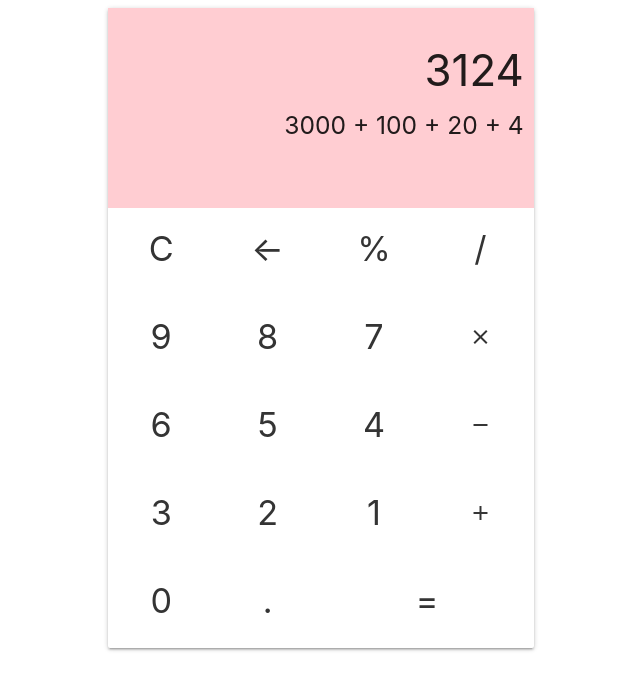
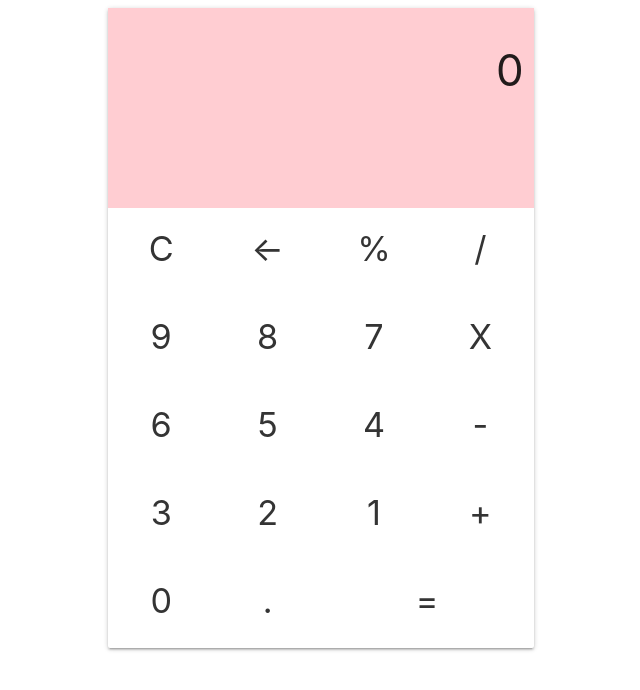
Before and after one commit to stanisworking/react-calculator-app, a React (Create React App) app: page / in a window 1280 px wide. Shown: the top 690 px of the page, without its empty margins (319-959 px from the left). Built offline with nearby package versions, Linux system fonts and the light colour scheme.

Commit message:
Implemented calculator functionality

```diff
--- a/src/components/Button/Button.js
+++ b/src/components/Button/Button.js
@@ -11,6 +11,7 @@ const button = (props) => {
 						margin: '0',
 						padding: '0',
 					}}
+					onClick={props.onButtonPress}
 				>
 					<h4>{props.children}</h4>
 				</div>
@@ -22,6 +23,7 @@ const button = (props) => {
 		<div
 			className='waves-effect btn-flat btn-large'
 			style={{ width: '25%', height: '100%', margin: '0', padding: '0' }}
+			onClick={props.onButtonPress}
 		>
 			<h4>{props.children}</h4>
 		</div>
--- a/src/layout/Calculator/Calculator.js
+++ b/src/layout/Calculator/Calculator.js
@@ -1,20 +1,74 @@
-import React from 'react';
+import React, { Component } from 'react';
 import Screen from './Screen/Screen';
 import Keypad from './Keypad/Keypad';
 
-const calculator = () => {
+const BTN_CLEAR = 'C';
+const BTN_OPERATOR = ['+', '-', 'x', '/', '%'];
+const BTN_EQUAL = '=';
+
+class calculator extends Component {
+	state = {
+		equation: '',
+		result: 0,
+	};
+
+	onButtonPress = (event) => {
+		let equation = this.state.equation;
+		let pressedButton = event.target.innerHTML;
+
+		console.log('pressedButton > ', pressedButton);
+
+		if (pressedButton.toUpperCase() === BTN_CLEAR.toUpperCase()) {
+			return this.clear();
+		} else if (
+			(pressedButton >= '0' && pressedButton <= '9') ||
+			pressedButton === '.'
+		) {
+			equation += pressedButton;
+		} else if (BTN_OPERATOR.indexOf(pressedButton) !== -1) {
+			equation += ' ' + pressedButton + ' ';
+		} else if (pressedButton === BTN_EQUAL) {
+			try {
+				const evalResult = eval(equation);
+				const result = Number.isInteger(evalResult)
+					? evalResult
+					: evalResult.toFixed(2);
+				this.setState({ result });
+			} catch (error) {
+				alert('Invalid Mathematical Equation');
+			}
+		} else {
+			equation = equation.trim();
+			equation = equation.substr(0, equation.length - 1);
+		}
+
+		this.setState({ equation: equation });
+	};
+
+	clear() {
+		this.setState({
+			equation: '',
+			result: 0,
+		});
+	}
+
+	render() {
 		return (
 			<div className='row'>
 				<div className='col s6 offset-s3' style={{ height: '100vh' }}>
 					<div className='card' style={{ height: '80vh' }}>
-					<div class='card-content' style={{ padding: '0' }}>
-						<Screen />
-						<Keypad />
+						<div className='card-content' style={{ padding: '0' }}>
+							<Screen
+								equation={this.state.equation}
+								result={this.state.result}
+							/>
+							<Keypad onButtonPress={this.onButtonPress} />
 						</div>
 					</div>
 				</div>
 			</div>
 		);
-};
+	}
+}
 
 export default calculator;
--- a/src/layout/Calculator/Keypad/Keypad.js
+++ b/src/layout/Calculator/Keypad/Keypad.js
@@ -3,43 +3,37 @@ import KeypadRow from './KeypadRow/KeypadRow';
 import Button from '../../../components/Button/Button';
 import LargeButton from '../../../components/Button/LargeButton/LargeButton';
 
-const keypad = () => {
+const keypad = (props) => {
 	return (
 		<section className='keypad'>
 			<KeypadRow>
-				<Button>C</Button>
-				<Button>&larr;</Button>
-				<Button>%</Button>
-				<Button>/</Button>
+				<Button onButtonPress={props.onButtonPress}>C</Button>
+				<Button onButtonPress={props.onButtonPress}>&larr;</Button>
+				<Button onButtonPress={props.onButtonPress}>%</Button>
+				<Button onButtonPress={props.onButtonPress}>/</Button>
 			</KeypadRow>
 			<KeypadRow>
-				<Button>9</Button>
-				<Button>8</Button>
-				<Button>7</Button>
-				<Button>
-					<i class='large material-icons'>close</i>
-				</Button>
+				<Button onButtonPress={props.onButtonPress}>9</Button>
+				<Button onButtonPress={props.onButtonPress}>8</Button>
+				<Button onButtonPress={props.onButtonPress}>7</Button>
+				<Button onButtonPress={props.onButtonPress}>x</Button>
 			</KeypadRow>
 			<KeypadRow>
-				<Button>6</Button>
-				<Button>5</Button>
-				<Button>4</Button>
-				<Button>
-					<i class='material-icons'>remove</i>
-				</Button>
+				<Button onButtonPress={props.onButtonPress}>6</Button>
+				<Button onButtonPress={props.onButtonPress}>5</Button>
+				<Button onButtonPress={props.onButtonPress}>4</Button>
+				<Button onButtonPress={props.onButtonPress}>-</Button>
 			</KeypadRow>
 			<KeypadRow>
-				<Button>3</Button>
-				<Button>2</Button>
-				<Button>1</Button>
-				<Button>
-					<i class='material-icons'>add</i>
-				</Button>
+				<Button onButtonPress={props.onButtonPress}>3</Button>
+				<Button onButtonPress={props.onButtonPress}>2</Button>
+				<Button onButtonPress={props.onButtonPress}>1</Button>
+				<Button onButtonPress={props.onButtonPress}>+</Button>
 			</KeypadRow>
 			<KeypadRow>
-				<Button>0</Button>
-				<Button>.</Button>
-				<LargeButton>=</LargeButton>
+				<Button onButtonPress={props.onButtonPress}>0</Button>
+				<Button onButtonPress={props.onButtonPress}>.</Button>
+				<LargeButton onButtonPress={props.onButtonPress}>=</LargeButton>
 			</KeypadRow>
 		</section>
 	);
--- a/src/layout/Calculator/Screen/ComputeScreen/ComputeScreen.js
+++ b/src/layout/Calculator/Screen/ComputeScreen/ComputeScreen.js
@@ -1,5 +1,5 @@
 import React from 'react';
-const computationScreen = () => {
-	return <h5>3000 + 100 + 20 + 4</h5>;
+const computationScreen = (props) => {
+	return <h5>{props.children}</h5>;
 };
 export default computationScreen;
--- a/src/layout/Calculator/Screen/ResultScreen/ResultScreen.js
+++ b/src/layout/Calculator/Screen/ResultScreen/ResultScreen.js
@@ -1,7 +1,7 @@
 import React from 'react';
 
-const resultScreen = () => {
-	return <h3>3124</h3>;
+const resultScreen = (props) => {
+	return <h3>{props.children}</h3>;
 };
 
 export default resultScreen;
--- a/src/layout/Calculator/Screen/Screen.js
+++ b/src/layout/Calculator/Screen/Screen.js
@@ -2,14 +2,14 @@ import React from 'react';
 import ResultScreen from './ResultScreen/ResultScreen';
 import ComputationScreen from './ComputeScreen/ComputeScreen';
 
-const screen = () => {
+const screen = (props) => {
 	return (
 		<section
 			className='right-align red lighten-4'
 			style={{ height: '25vh', padding: '10px' }}
 		>
-			<ResultScreen />
-			<ComputationScreen />
+			<ResultScreen>{props.result}</ResultScreen>
+			<ComputationScreen>{props.equation}</ComputationScreen>
 		</section>
 	);
 };
```
Lines whose indentation alone changed are shown as unchanged.
